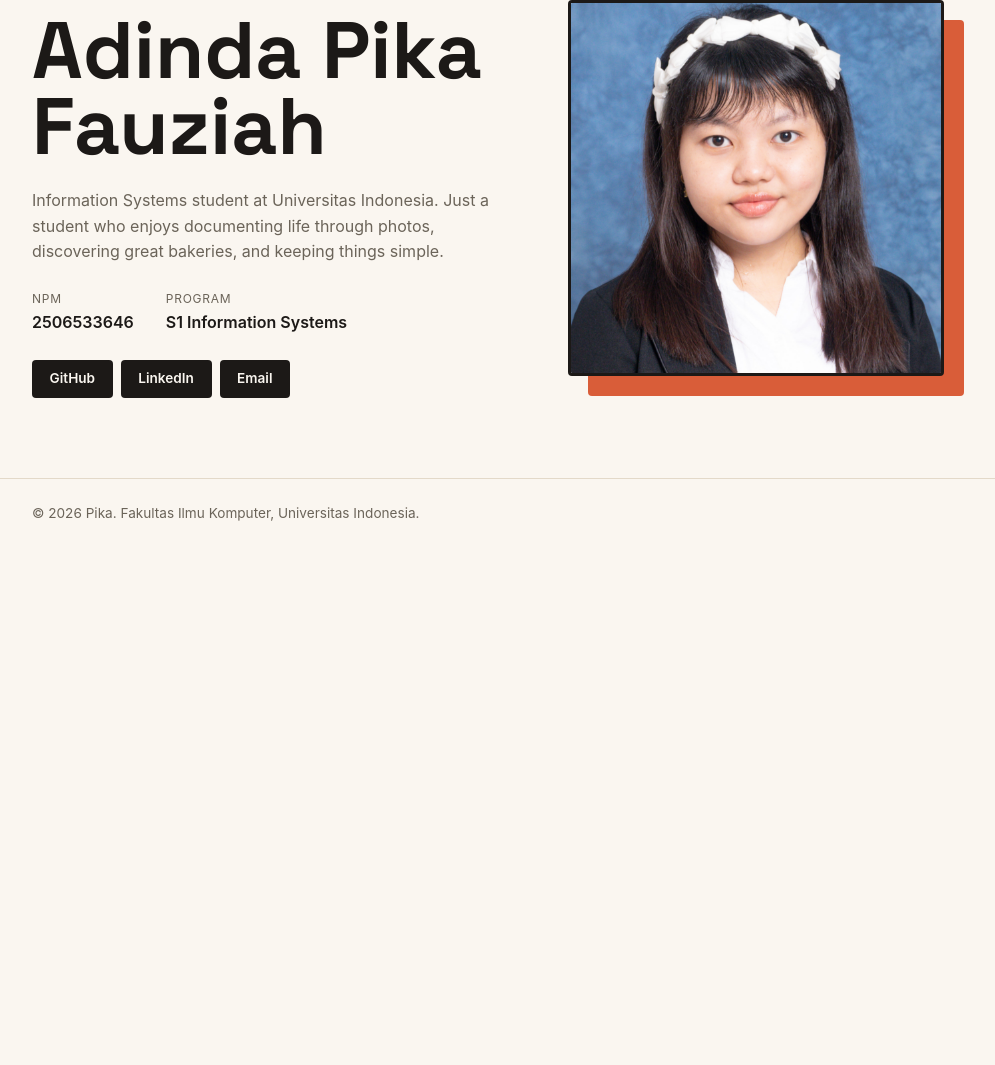
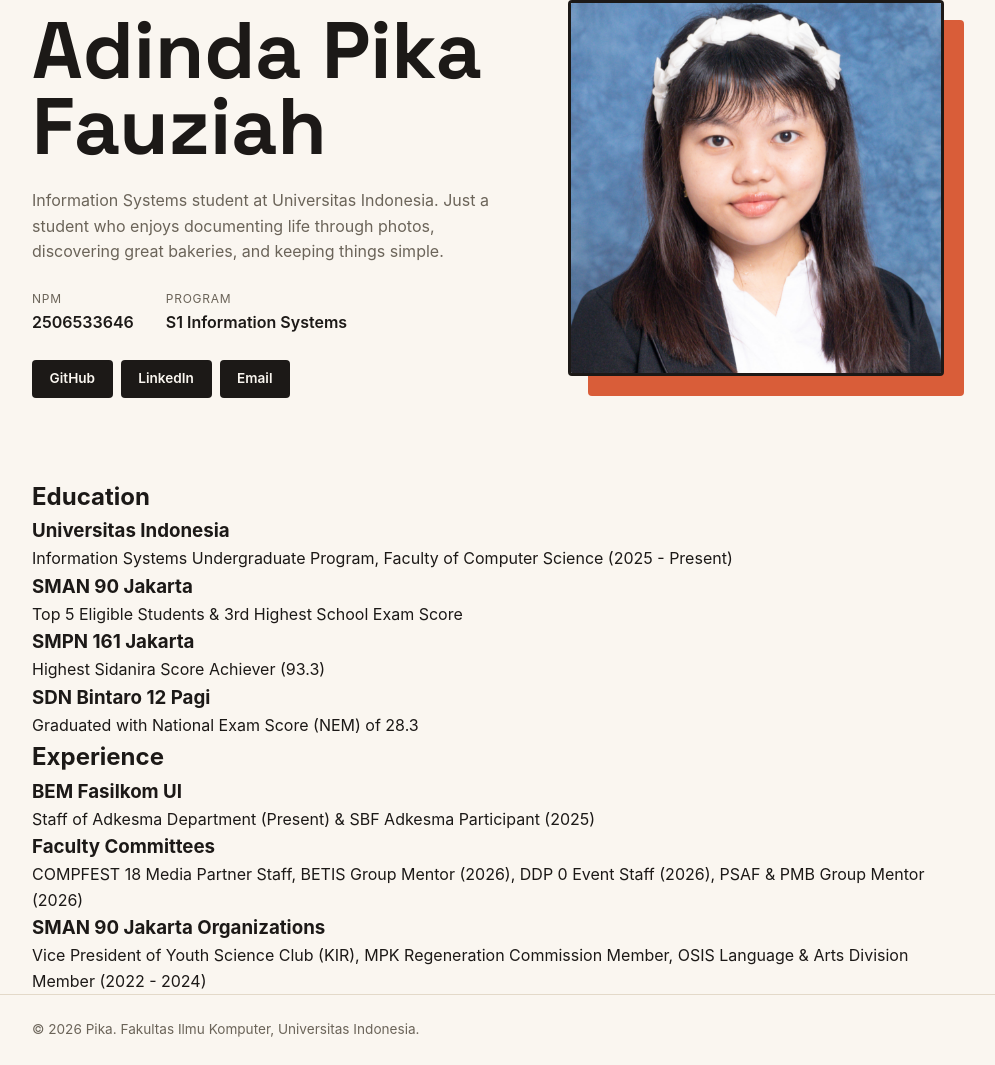
Before and after one commit to pikadinda/myportofolio, a Django app: page / in a window 1280 px wide. Shown: the part 168-1233 px from the top of the page, without its empty margins (152-1147 px from the left). Before the commit the page ends 689 px from the top, so only its background shows below. Run offline with Django 5.2, Linux system fonts and the light colour scheme.

Commit message:
feat: add education and experience sections

```diff
--- a/templates/index.html
+++ b/templates/index.html
@@ -6,7 +6,7 @@
     <title> Pika - Portfolio</title>
     <link rel="preconnect" href="https://fonts.googleapis.com">
     <link rel="preconnect" href="https://fonts.gstatic.com" crossorigin>
-    <link href="https://fonts.googleapis.com/css2?family=Space+Grotesk:wght@500;700&display=swap" rel="stylesheet">
+    <link href="https://fonts.googleapis.com/css2?family=Caveat:wght@600;700&family=Plus+Jakarta+Sans:wght@400;500;600&family=Space+Grotesk:wght@500;700&display=swap" rel="stylesheet">
     <link rel="stylesheet" href="/static/css/style.css">
 </head>
 <body>
@@ -18,6 +18,8 @@
             </nav>
         </div>
     </header>
+
+
 
     <main>
         <section class="hero" id="profile">
@@ -51,6 +53,52 @@
                 </div>
             </div>
         </section>
+
+        <section class="portfolio-section" id="education">
+    <div class="container">
+        <h2 class="section-title">Education</h2>
+        <div class="card-grid">
+            <article class="card">
+                <h3 class="card-title">Universitas Indonesia</h3>
+                <p class="card-meta">Information Systems Undergraduate Program, Faculty of Computer Science (2025 - Present)</p>
+            </article>
+            <article class="card">
+                <h3 class="card-title">SMAN 90 Jakarta</h3>
+                <p class="card-meta">Top 5 Eligible Students & 3rd Highest School Exam Score</p>
+            </article>
+            <article class="card">
+                <h3 class="card-title">SMPN 161 Jakarta</h3>
+                <p class="card-meta">Highest Sidanira Score Achiever (93.3)</p>
+            </article>
+            <article class="card">
+                <h3 class="card-title">SDN Bintaro 12 Pagi</h3>
+                <p class="card-meta">Graduated with National Exam Score (NEM) of 28.3</p>
+            </article>
+        </div>
+    </div>
+</section>
+
+<section class="portfolio-section" id="experience">
+    <div class="container">
+        <h2 class="section-title">Experience</h2>
+                <div class="card-grid">
+            <article class="card">
+                <h3 class="card-title">BEM Fasilkom UI</h3>
+                <p class="card-meta">Staff of Adkesma Department (Present) & SBF Adkesma Participant (2025)</p>
+            </article>
+
+            <article class="card">
+                <h3 class="card-title">Faculty Committees</h3>
+                <p class="card-meta">COMPFEST 18 Media Partner Staff, BETIS Group Mentor (2026), DDP 0 Event Staff (2026), PSAF & PMB Group Mentor (2026)</p>
+            </article>
+
+            <article class="card">
+                <h3 class="card-title">SMAN 90 Jakarta Organizations</h3>
+                <p class="card-meta">Vice President of Youth Science Club (KIR), MPK Regeneration Commission Member, OSIS Language & Arts Division Member (2022 - 2024)</p>
+            </article>
+        </div>
+    </div>
+</section>
     </main>
 
     <footer class="site-footer">
```
